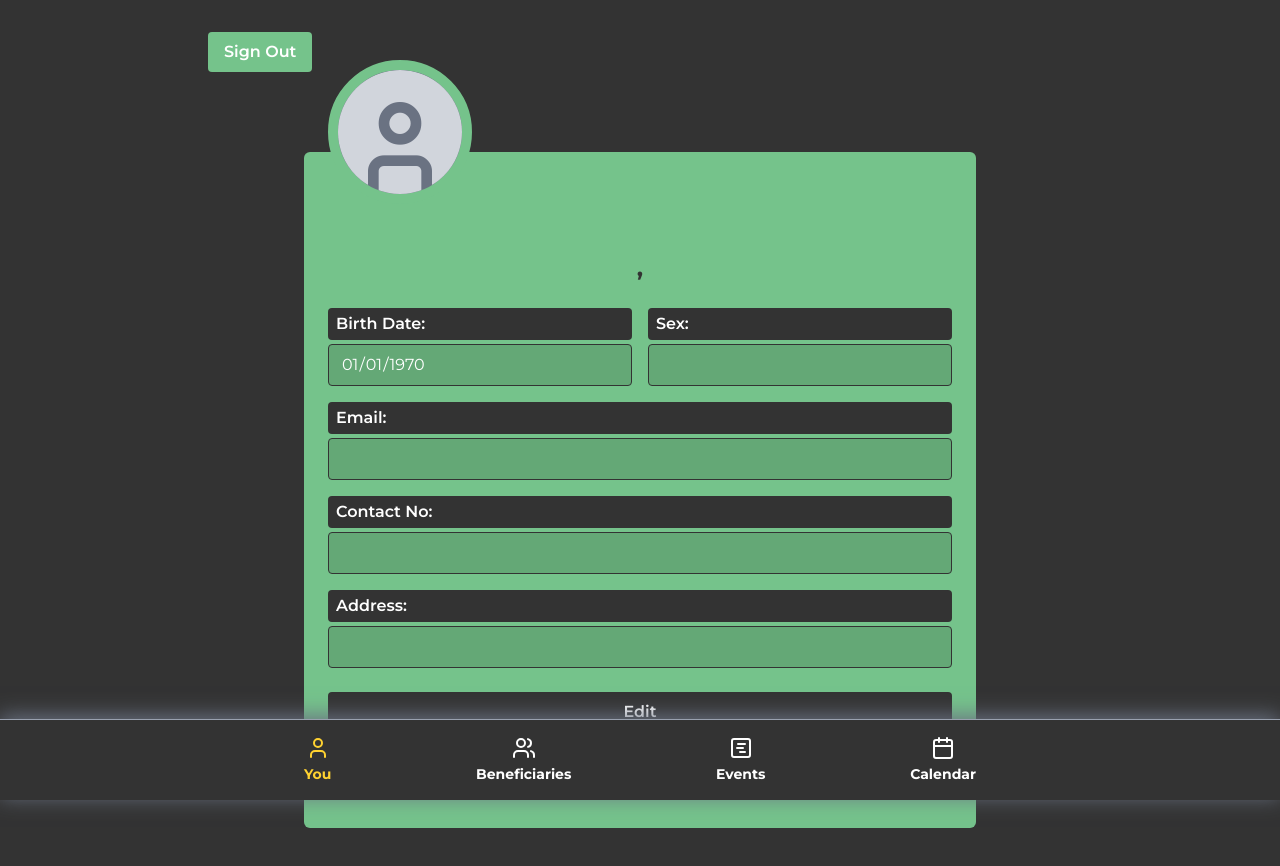
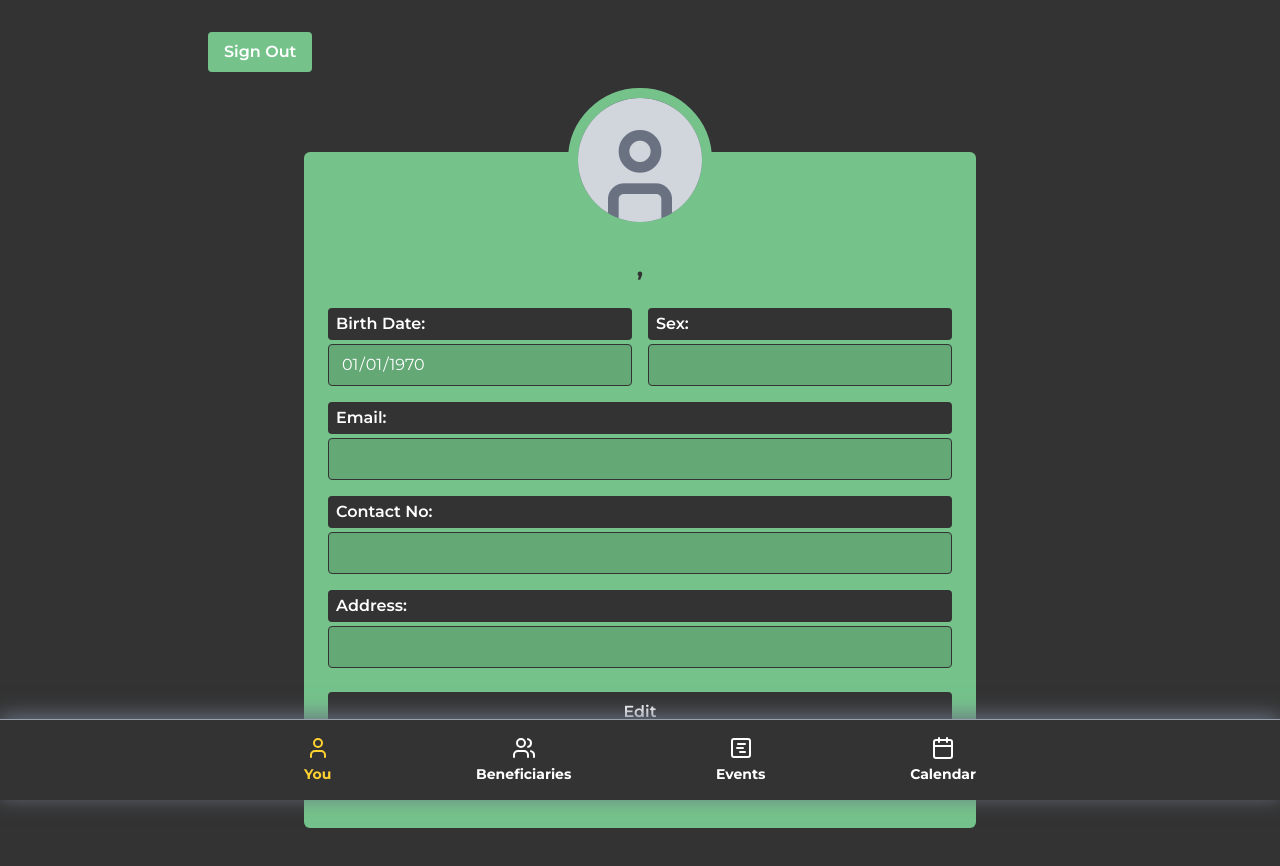
Before and after one commit to Parum-Lucis/csswengS16chai, a React (Vite) app: page /me in a window 1280 px wide. Shown: the top 866 px of the page. Built offline with nearby package versions, Linux system fonts and the light colour scheme; no server answers; the database is empty; sample sign-in values are in the browser's storage.

Commit message:
centered a div :pensive:

```diff
--- a/src/components/ProfilePicture.tsx
+++ b/src/components/ProfilePicture.tsx
@@ -1,17 +1,20 @@
 import { type ChangeEvent } from "react"
 
 export function ProfilePictureInput(
-    { readOnly = false, pfpFile, onPfpChange }
+    { readOnly = false, pfpFile, onPfpChange, className }
         :
         {
             pfpFile: File | null,
             readOnly?: boolean,
-            onPfpChange?: (e: ChangeEvent<HTMLInputElement>) => void
+            onPfpChange?: (e: ChangeEvent<HTMLInputElement>) => void,
+            className?: string
         }
 ) {
     console.log(pfpFile?.size);
     return (
-        <div className="absolute top-0 z-10 w-32 h-32 sm:w-36 sm:h-36 bg-gray-500 border-[10px] border-primary rounded-full flex items-center justify-center mb-1 mt-15 overflow-hidden">
+        <div className={`absolute top-0 z-10 w-32 h-32 sm:w-36 sm:h-36
+         bg-gray-500 border-[10px] border-primary inset-0 mx-auto
+         rounded-full flex items-center justify-center mb-1 mt-15 overflow-hidden ` + className}>
             <label htmlFor="pfp" className={`h-full ${!readOnly ? "hover:opacity-80 cursor-pointer" : ""}`}>
                 <input type="file" name="pfp" id="pfp" accept="image/*" disabled={readOnly} className="hidden" onChange={onPfpChange} />
                 {
--- a/src/routes/YourProfile.tsx
+++ b/src/routes/YourProfile.tsx
@@ -181,8 +181,6 @@ export function YourProfile() {
                         Fetching...
                     </h3>
                 )}
-
-                <div className="mt-30 w-full max-w-2xl bg-primary rounded-md px-4 sm:px-6 py-8 pt-25">
                 <ProfilePictureInput readOnly={isViewForm}
                     pfpFile={volunteer?.pfpFile ?? null}
                     onPfpChange={(e) => {
@@ -191,7 +189,10 @@ export function YourProfile() {
                             setVolunteer(prev => prev === null ? null : ({ ...prev, pfpFile: files[0] }))
                         }
                     }}
+                    className="mt-22"
                 />
+                <div className="mt-30 w-full max-w-2xl bg-primary rounded-md px-4 sm:px-6 py-8 pt-25">
+
 
                     <h3 className="text-secondary text-2xl text-center font-bold font-sans">
                         {volunteer?.last_name}, {volunteer?.first_name} {volunteer?.is_admin ? "(Admin)" : ""}
```
Lines whose indentation alone changed are shown as unchanged.
